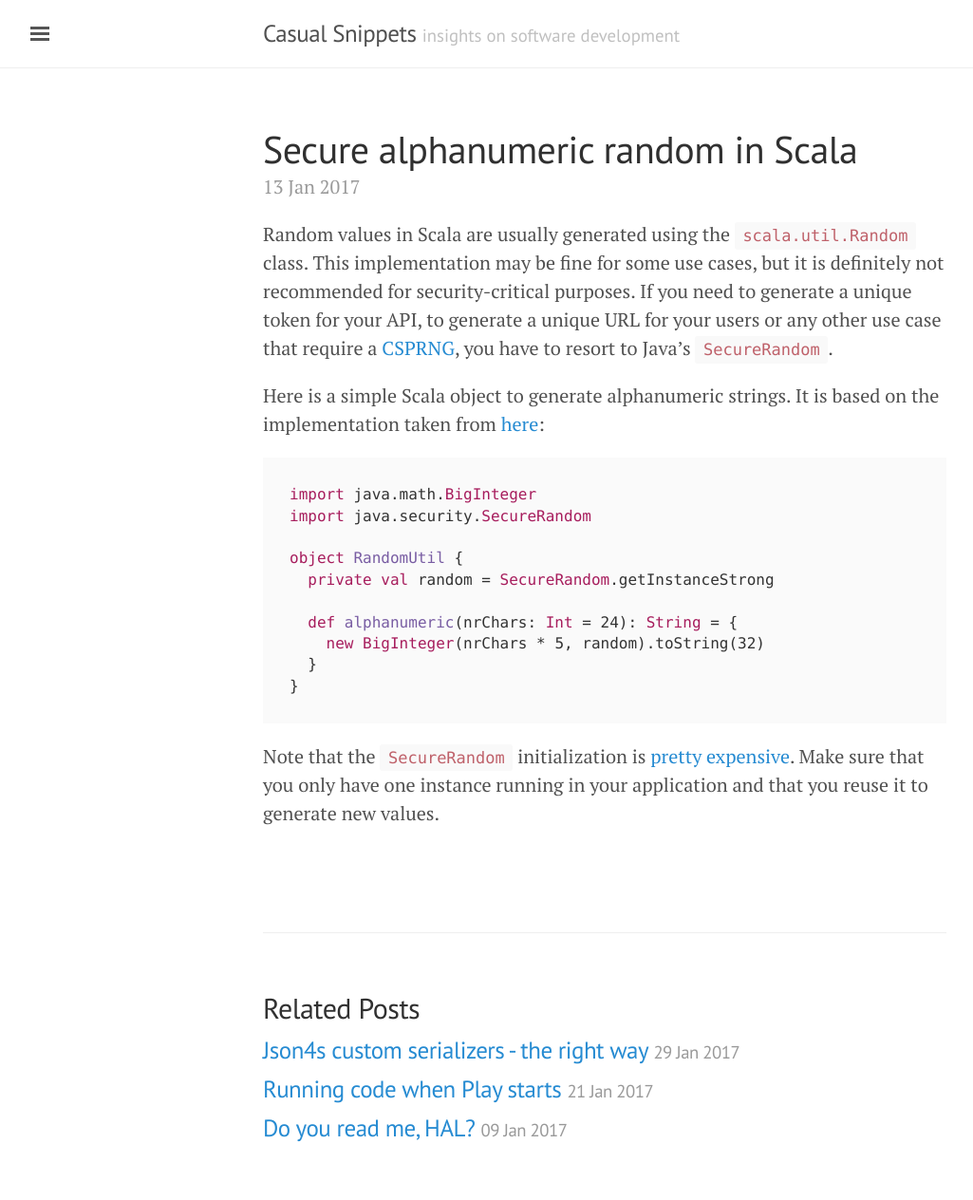
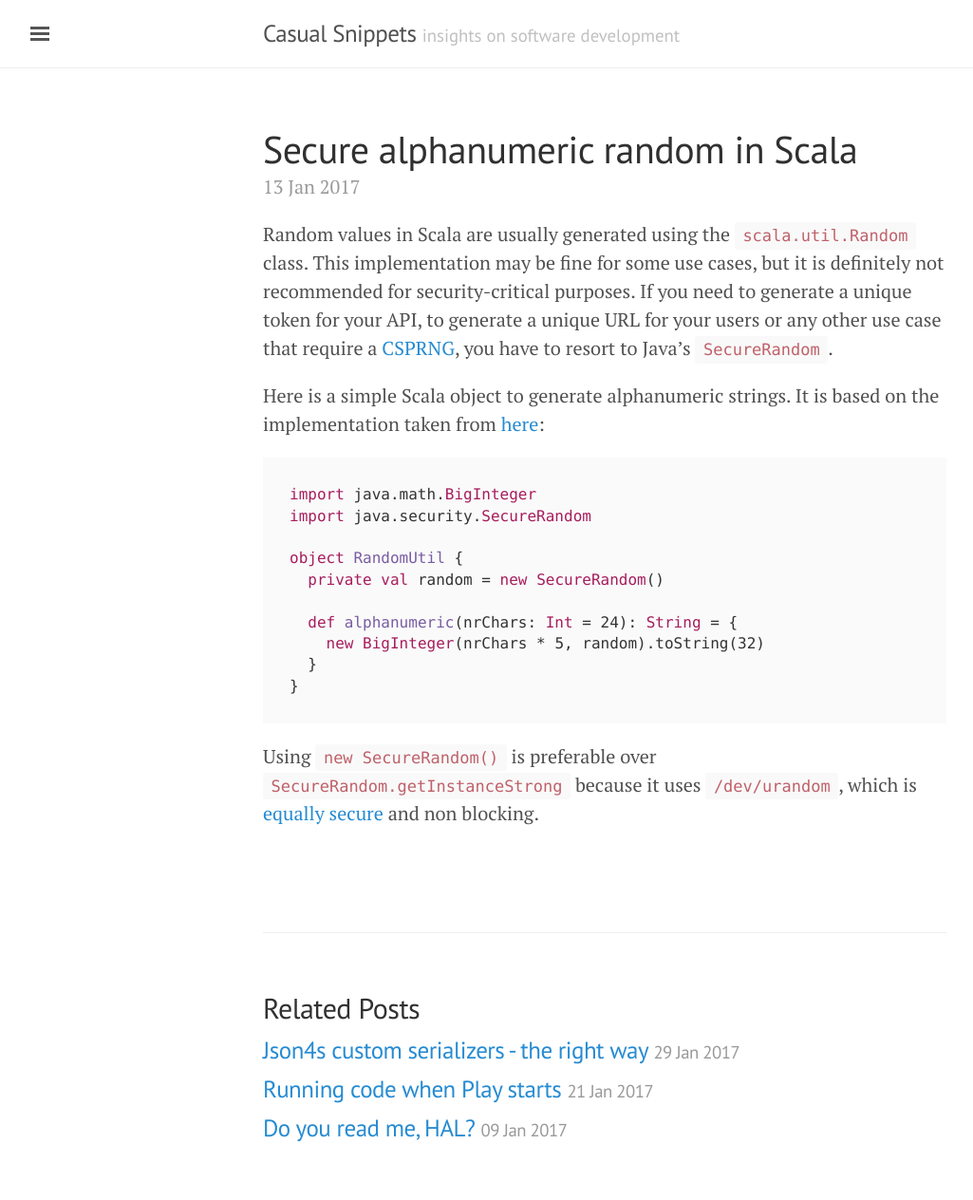
Before and after one commit to wrentaur/nmatpt.com, a Jekyll site: the page built from _posts/2017-01-13-secure-random-scala.md, in a window 1280 px wide. Shown: the whole page at 95% size, without its empty margins (3-1028 px from the left). Built offline with Jekyll 4.4.1, drawn with Linux system fonts in a browser that asks for light colours; comment, search, counter and statistics services are not loaded.

Commit message:
Improve random post

````diff
--- a/_posts/2017-01-13-secure-random-scala.md
+++ b/_posts/2017-01-13-secure-random-scala.md
@@ -12,7 +12,7 @@ import java.math.BigInteger
 import java.security.SecureRandom
 
 object RandomUtil {
-  private val random = SecureRandom.getInstanceStrong
+  private val random = new SecureRandom()
 
   def alphanumeric(nrChars: Int = 24): String = {
     new BigInteger(nrChars * 5, random).toString(32)
@@ -20,4 +20,4 @@ object RandomUtil {
 }
 ```
 
-Note that the `SecureRandom` initialization is [pretty expensive](https://tersesystems.com/2015/12/17/the-right-way-to-use-securerandom). Make sure that you only have one instance running in your application and that you reuse it to generate new values.
+Using `new SecureRandom()` is preferable over `SecureRandom.getInstanceStrong` because it uses `/dev/urandom`, which is [equally secure](https://tersesystems.com/2015/12/17/the-right-way-to-use-securerandom) and non blocking.
````
